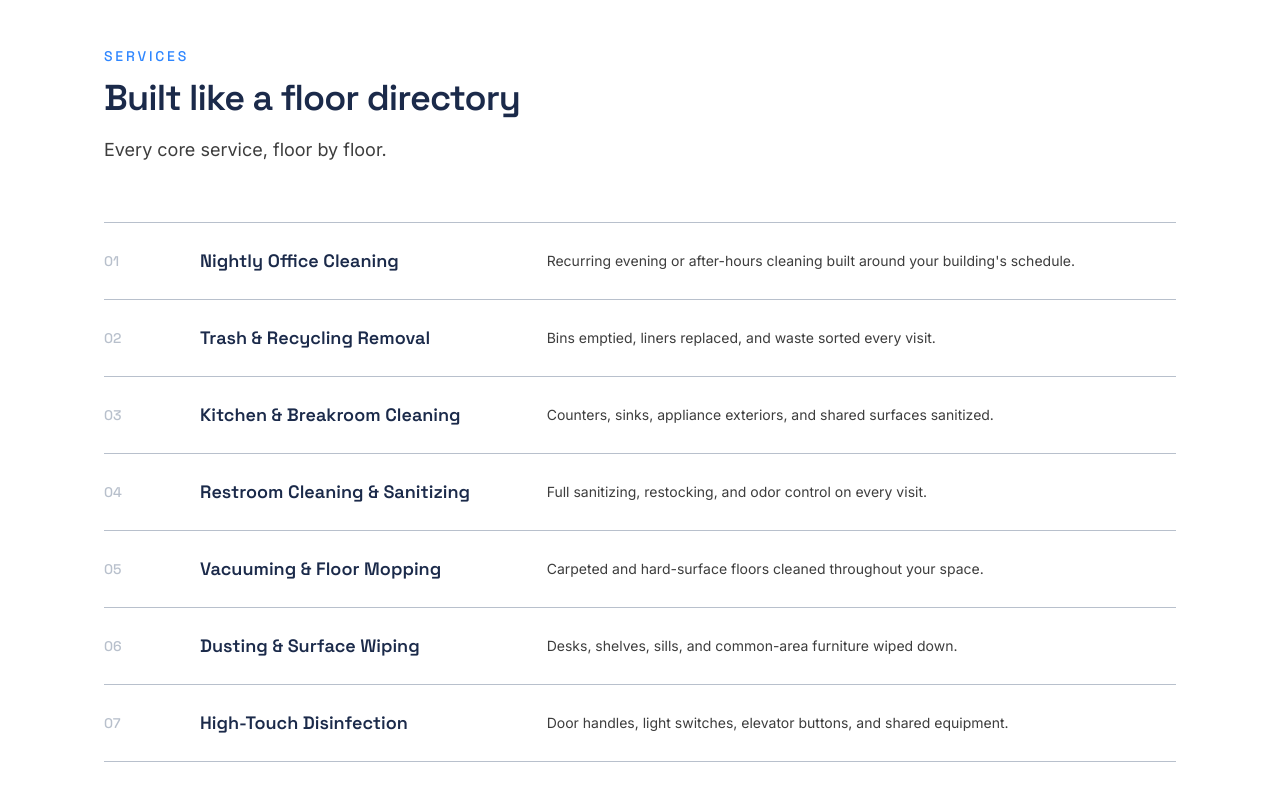
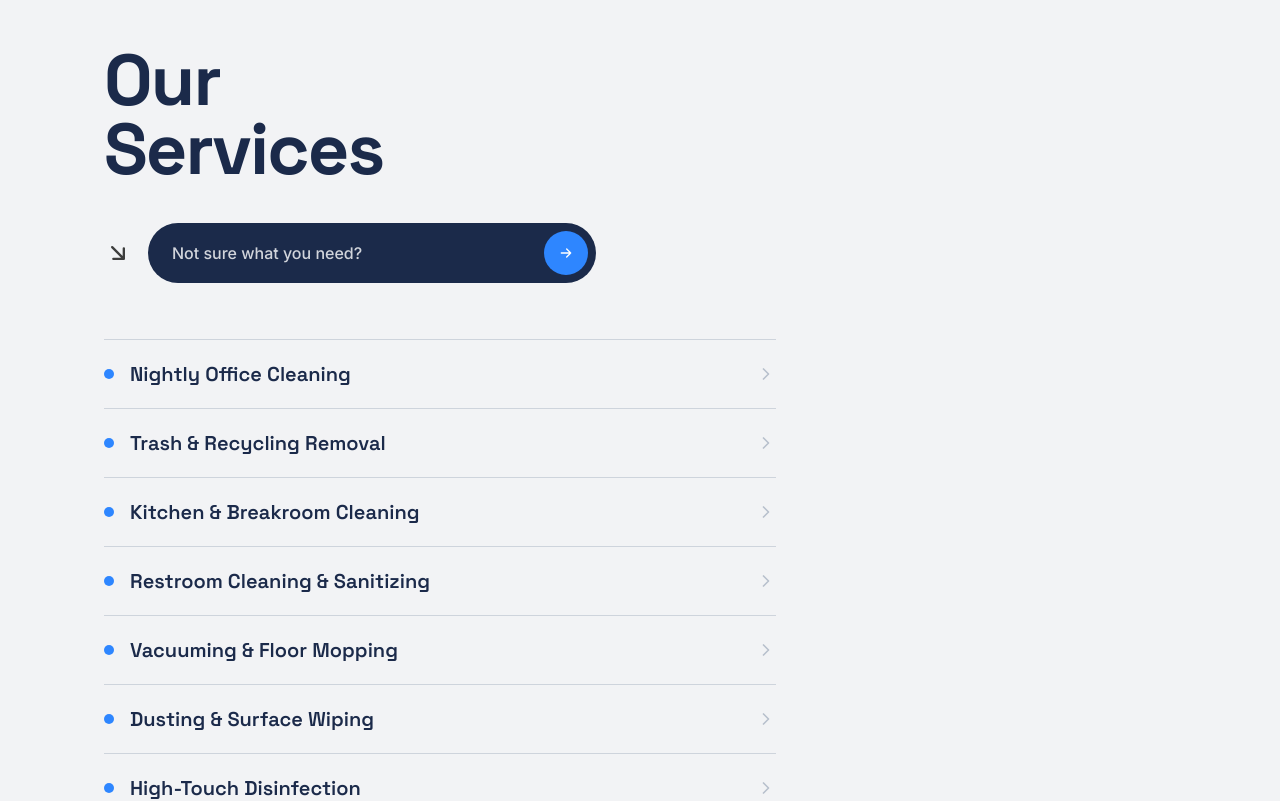
Before and after one commit to danielospina-la/downtown-calgary-office-cleaning, a Next.js app: page / in a window 1280 px wide. Shown: the part 820-1621 px from the top of the page. Built offline with nearby package versions, Linux system fonts and the light colour scheme.

Commit message:
Restyle services section: bold heading, pill CTA, dot/chevron list

```diff
--- a/src/components/Services.tsx
+++ b/src/components/Services.tsx
@@ -1,39 +1,11 @@
 const CORE_SERVICES = [
-  {
-    num: "01",
-    name: "Nightly Office Cleaning",
-    desc: "Recurring evening or after-hours cleaning built around your building's schedule.",
-  },
-  {
-    num: "02",
-    name: "Trash & Recycling Removal",
-    desc: "Bins emptied, liners replaced, and waste sorted every visit.",
-  },
-  {
-    num: "03",
-    name: "Kitchen & Breakroom Cleaning",
-    desc: "Counters, sinks, appliance exteriors, and shared surfaces sanitized.",
-  },
-  {
-    num: "04",
-    name: "Restroom Cleaning & Sanitizing",
-    desc: "Full sanitizing, restocking, and odor control on every visit.",
-  },
-  {
-    num: "05",
-    name: "Vacuuming & Floor Mopping",
-    desc: "Carpeted and hard-surface floors cleaned throughout your space.",
-  },
-  {
-    num: "06",
-    name: "Dusting & Surface Wiping",
-    desc: "Desks, shelves, sills, and common-area furniture wiped down.",
-  },
-  {
-    num: "07",
-    name: "High-Touch Disinfection",
-    desc: "Door handles, light switches, elevator buttons, and shared equipment.",
-  },
+  "Nightly Office Cleaning",
+  "Trash & Recycling Removal",
+  "Kitchen & Breakroom Cleaning",
+  "Restroom Cleaning & Sanitizing",
+  "Vacuuming & Floor Mopping",
+  "Dusting & Surface Wiping",
+  "High-Touch Disinfection",
 ];
 
 const SPECIALTY_SERVICES = [
@@ -42,38 +14,97 @@ const SPECIALTY_SERVICES = [
   "Post-Construction Cleanup",
 ];
 
+function DiagonalArrowIcon() {
+  return (
+    <svg
+      viewBox="0 0 24 24"
+      fill="none"
+      stroke="currentColor"
+      strokeWidth="2"
+      strokeLinecap="round"
+      strokeLinejoin="round"
+      className="h-7 w-7 shrink-0"
+      aria-hidden="true"
+    >
+      <path d="M7 7l10 10M17 17H8M17 17V8" />
+    </svg>
+  );
+}
+
+function ArrowRightIcon() {
+  return (
+    <svg
+      viewBox="0 0 24 24"
+      fill="none"
+      stroke="currentColor"
+      strokeWidth="2"
+      strokeLinecap="round"
+      strokeLinejoin="round"
+      className="h-4 w-4"
+      aria-hidden="true"
+    >
+      <path d="M5 12h14M13 6l6 6-6 6" />
+    </svg>
+  );
+}
+
+function ChevronIcon() {
+  return (
+    <svg
+      viewBox="0 0 24 24"
+      fill="none"
+      stroke="currentColor"
+      strokeWidth="2"
+      strokeLinecap="round"
+      strokeLinejoin="round"
+      className="h-5 w-5 shrink-0 text-steel transition-colors group-hover:text-electric"
+      aria-hidden="true"
+    >
+      <path d="M9 6l6 6-6 6" />
+    </svg>
+  );
+}
+
 export default function Services() {
   return (
-    <section id="services" className="bg-white py-24 sm:py-32">
+    <section id="services" className="bg-light-gray py-24 sm:py-32">
       <div className="mx-auto max-w-6xl px-6 sm:px-10">
-        <div className="max-w-lg">
-          <p className="font-heading text-sm font-medium uppercase tracking-[0.2em] text-electric">
-            Services
-          </p>
-          <h2 className="mt-3 font-heading text-3xl font-semibold tracking-tight text-navy sm:text-4xl">
-            Built like a floor directory
-          </h2>
-          <p className="mt-4 text-lg leading-8 text-charcoal">
-            Every core service, floor by floor.
-          </p>
+        <h2 className="font-heading text-6xl font-bold leading-[0.95] tracking-tight text-navy sm:text-7xl">
+          Our
+          <br />
+          Services
+        </h2>
+
+        <div className="mt-10 flex items-center gap-4">
+          <DiagonalArrowIcon />
+          <a
+            href="#contact"
+            className="group flex w-full max-w-md items-center justify-between gap-6 rounded-full bg-navy py-2 pr-2 pl-6 transition-colors hover:bg-navy/90"
+          >
+            <span className="text-sm font-medium text-white/80 sm:text-base">
+              Not sure what you need?
+            </span>
+            <span className="flex h-11 w-11 shrink-0 items-center justify-center rounded-full bg-electric text-white transition-colors group-hover:bg-white group-hover:text-navy">
+              <ArrowRightIcon />
+            </span>
+          </a>
         </div>
 
-        <div className="mt-14 border-t border-steel">
+        <div className="mt-14 max-w-2xl">
           {CORE_SERVICES.map((service) => (
-            <div
-              key={service.num}
-              className="grid grid-cols-[3rem_1fr] gap-4 border-b border-steel py-6 sm:grid-cols-[4rem_1fr_2fr] sm:items-center sm:gap-8"
+            <a
+              key={service}
+              href="#contact"
+              className="group flex items-center justify-between gap-4 border-b border-steel/60 py-5 first:border-t"
             >
-              <span className="font-heading text-sm font-medium text-steel">
-                {service.num}
+              <span className="flex items-center gap-4">
+                <span className="h-2.5 w-2.5 shrink-0 rounded-full bg-electric" />
+                <span className="font-heading text-lg font-semibold text-navy sm:text-xl">
+                  {service}
+                </span>
               </span>
-              <h3 className="font-heading text-lg font-semibold text-navy">
-                {service.name}
-              </h3>
-              <p className="col-span-2 text-sm leading-6 text-charcoal sm:col-span-1">
-                {service.desc}
-              </p>
-            </div>
+              <ChevronIcon />
+            </a>
           ))}
         </div>
 
```
